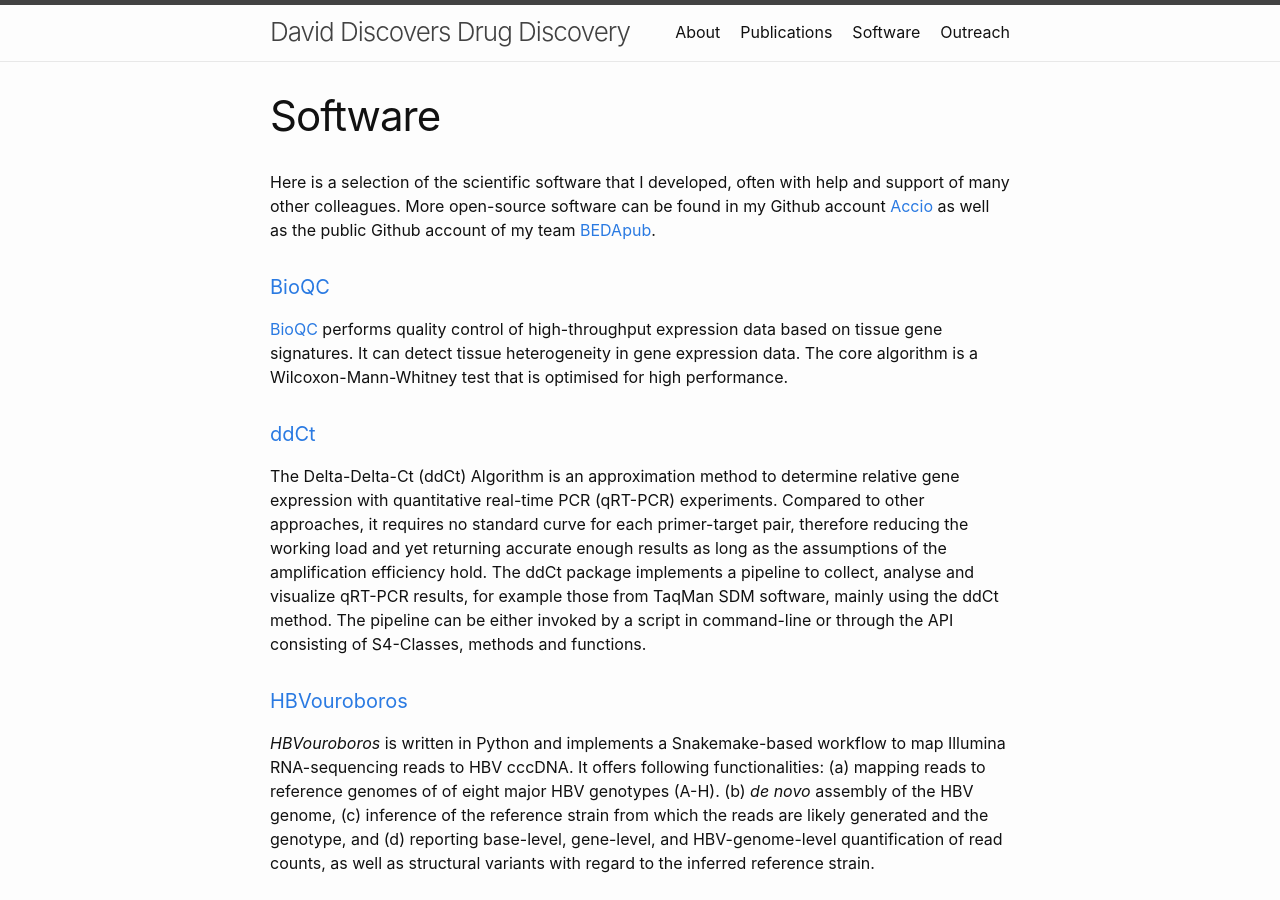
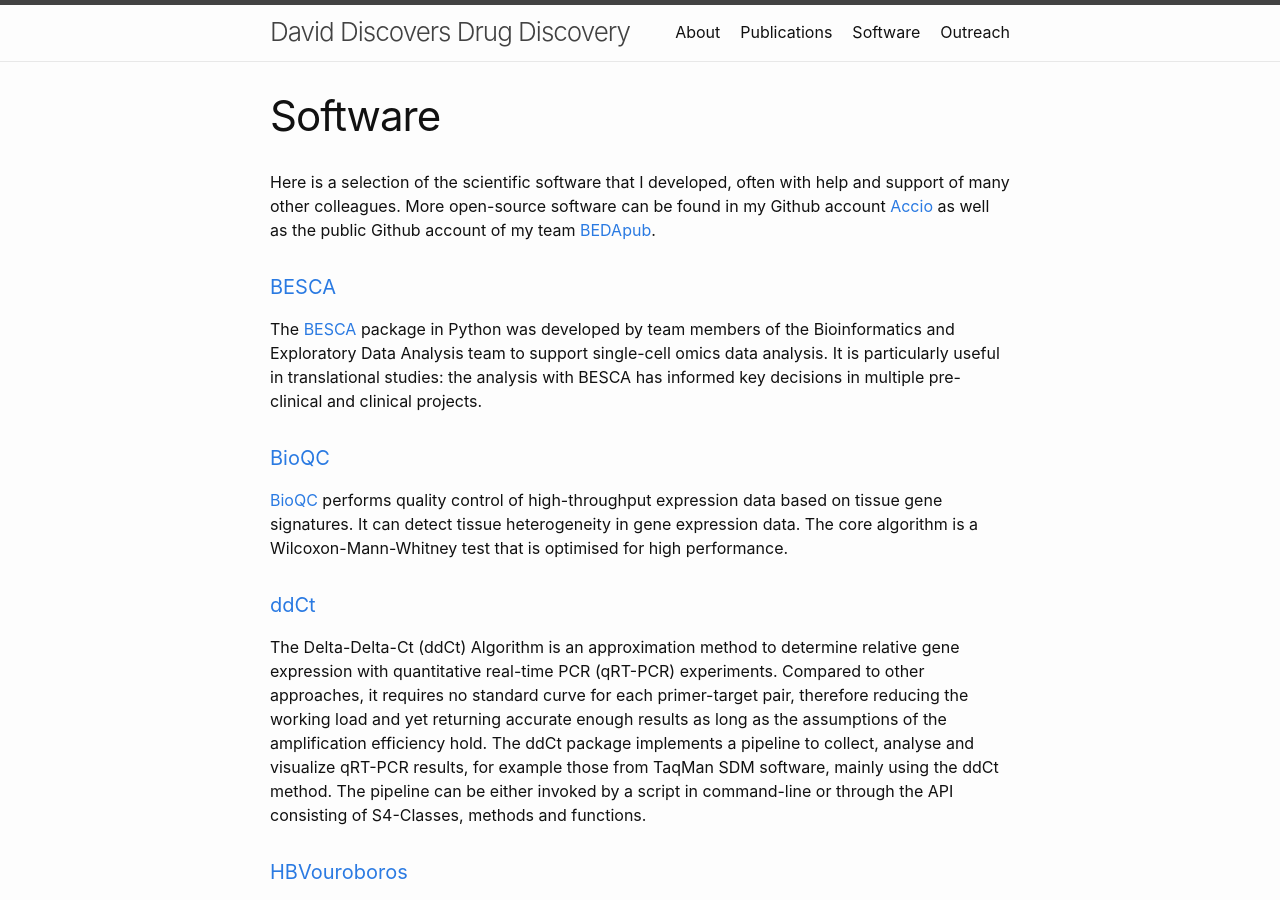
Before and after one commit to Accio/accio.github.io, a Jekyll site: the page built from _pages/software.md, in a window 1280 px wide and 900 px high. Built offline with Jekyll 4.4.1, drawn with Linux system fonts in a browser that asks for light colours.

Commit message:
add BESCA

```diff
--- a/_pages/software.md
+++ b/_pages/software.md
@@ -9,6 +9,10 @@ Here is a selection of the scientific software that I developed, often with help
 and support of many other colleagues. More open-source software can be found in
 my Github account [Accio](http://github.com/Accio) as well as the public Github
 account of my team [BEDApub](http://github.com/BEDApub).
+
+#### [BESCA](https://github.com/bedapub/besca)
+
+The [BESCA](https://github.com/bedapub/besca) package in Python was developed by team members of the Bioinformatics and Exploratory Data Analysis team to support single-cell omics data analysis. It is particularly useful in translational studies: the analysis with BESCA has informed key decisions in multiple pre-clinical and clinical projects.
 
 #### [BioQC](https://www.bioconductor.org/packages/release/bioc/html/BioQC.html)
 
```
